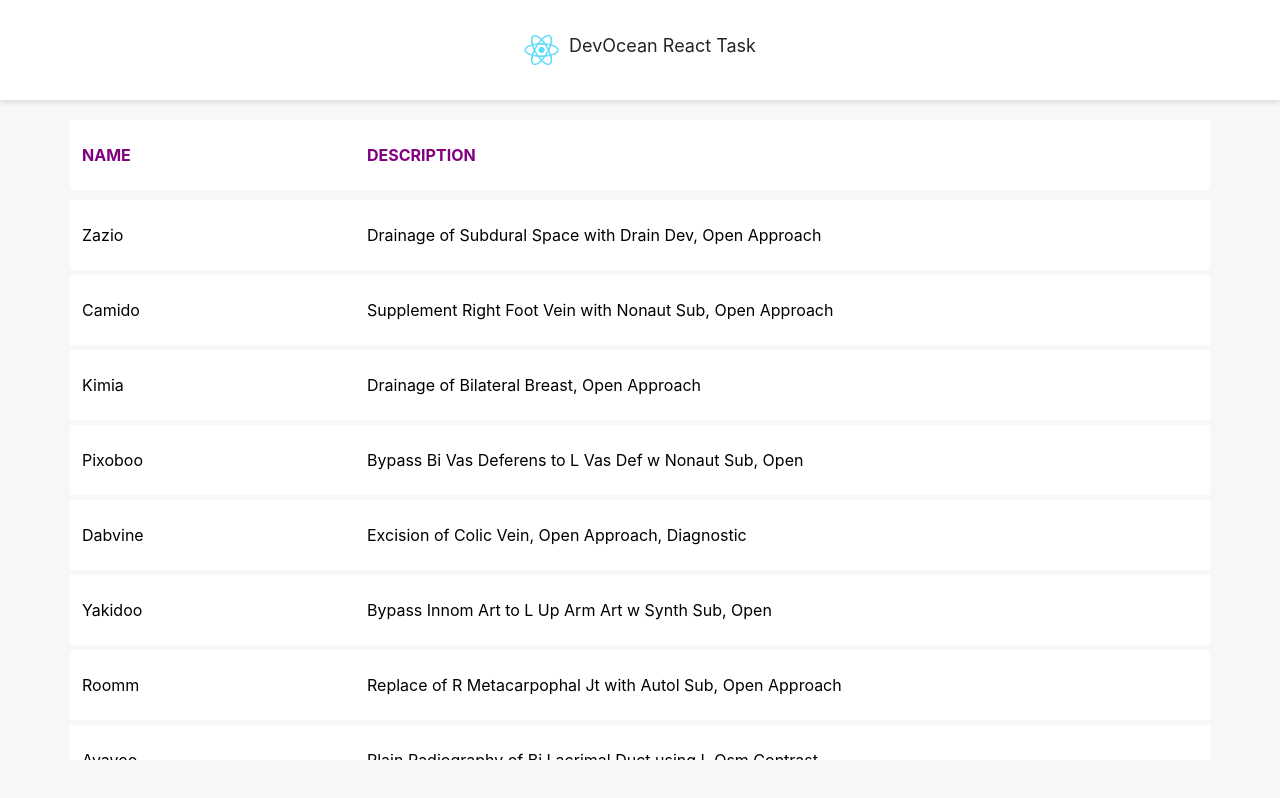
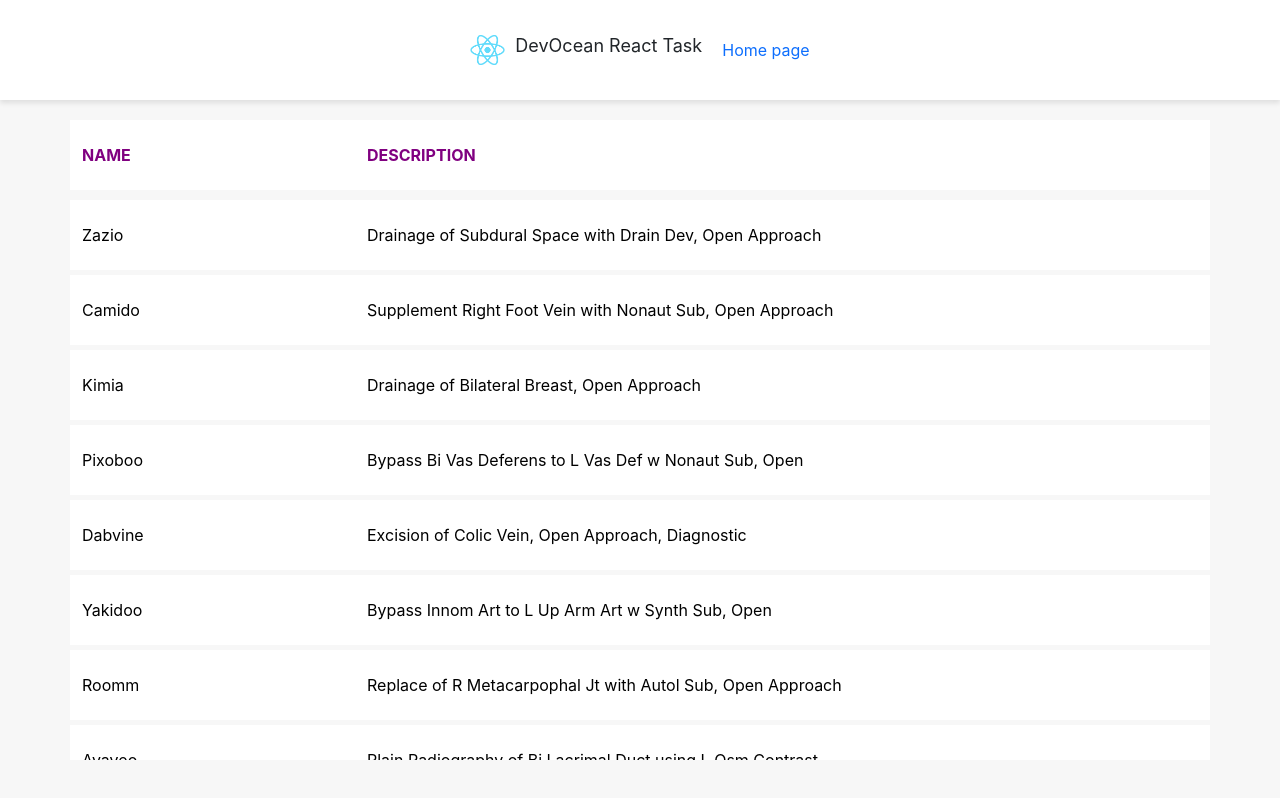
Before and after one commit to st6io/pavel-dev-ocean-task, a React (Create React App) app: page /businesses in a window 1280 px wide. Built offline with nearby package versions, Linux system fonts and the light colour scheme.

Commit message:
feat: add root link in header

```diff
--- a/src/components/layout/Header/index.tsx
+++ b/src/components/layout/Header/index.tsx
@@ -1,4 +1,6 @@
 import styled from '@emotion/styled';
+import { Link } from 'react-router-dom';
+import { Path } from '../../../constants/Path';
 import logo from './logo.png';
 
 const StyledHeader = styled.header`
@@ -22,10 +24,16 @@ const Logo = styled.img`
   margin-right: 10px;
 `;
 
+const StyledLink = styled(Link)`
+  margin-left: 20px;
+  text-decoration: none;
+`;
+
 const Header = () => (
   <StyledHeader>
     <Logo src={logo} alt="DevOcean React Logo" />
     <Title>DevOcean React Task</Title>
+    <StyledLink to={Path.Root}>Home page</StyledLink>
   </StyledHeader>
 );
 
```
Also changed, not shown: 1 other file (tests, documents, lock files or other folders).
